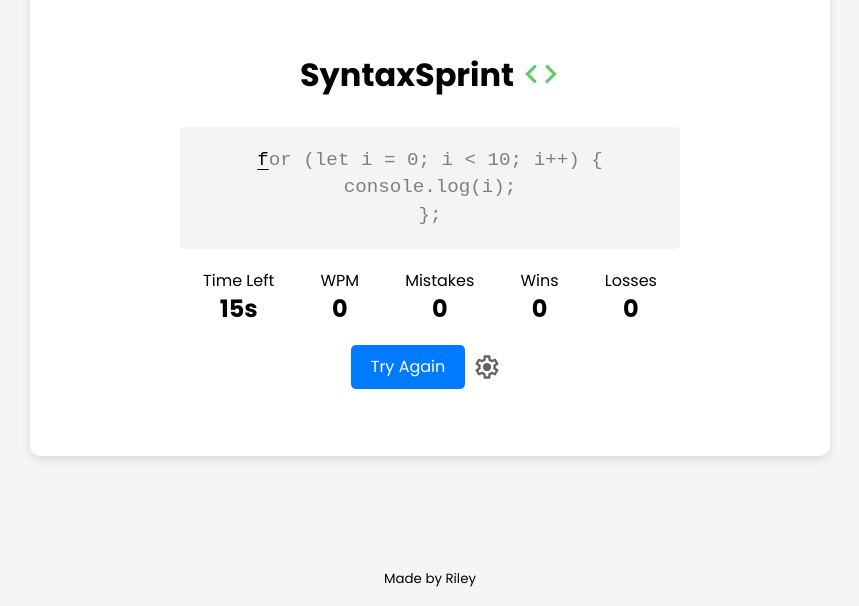
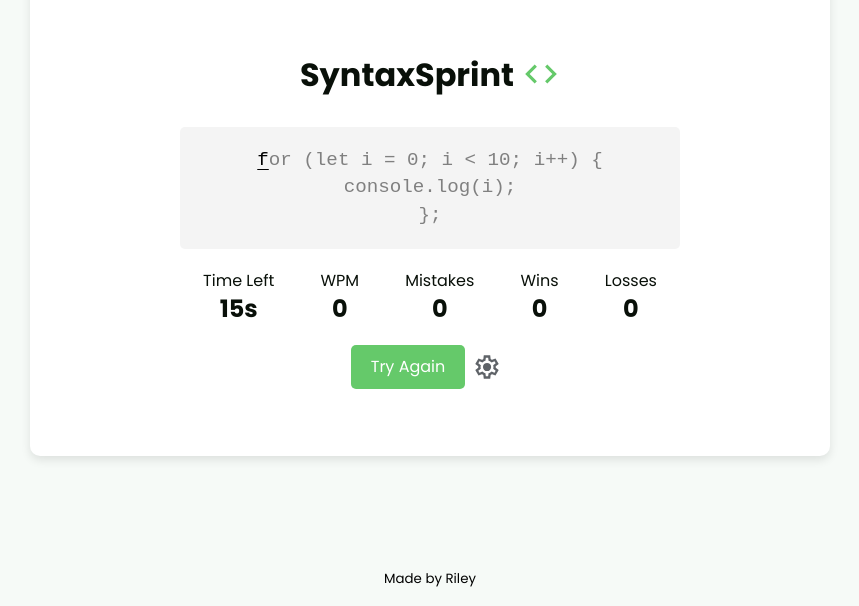
Before and after one commit to rbrickmn/syntaxsprint-app, a React (Vite) app: page / in a window 1280 px wide. Shown: the part 194-800 px from the top of the page, without its empty margins (210-1069 px from the left). Built offline with nearby package versions, Linux system fonts and the light colour scheme.

Commit message:
Updated color theme to match logo

```diff
--- a/index.html
+++ b/index.html
@@ -4,7 +4,7 @@
     <meta charset="UTF-8" />
     <link rel="icon" type="image/x-icon" href="/favicon.ico" />
     <meta name="viewport" content="width=device-width, initial-scale=1.0" />
-    <title>SyntaxSprint - DEV</title>
+    <title>SyntaxSprint</title>
   </head>
   <body>
     <div id="root"></div>
--- a/src/components/AppContainer/AppContainer.css
+++ b/src/components/AppContainer/AppContainer.css
@@ -11,6 +11,7 @@ footer {
 
 .footer-link:hover {
   text-decoration: underline;
+  color: var(--accent);
 }
 
 .made-by {
@@ -34,7 +35,7 @@ footer {
   align-items: center;
   height: 100vh;
   width: 100vw;
-  background-color: #f5f5f5;
+  background-color: var(--background);
   padding: 10px;
   box-sizing: border-box;
 }
--- a/src/components/SettingsPanel/SettingsPanel.css
+++ b/src/components/SettingsPanel/SettingsPanel.css
@@ -33,7 +33,7 @@
 
 .settings-header h2 {
   margin: 0;
-  color: #007bff;
+  color: var(--primary);
 }
 
 .settings-content {
--- a/src/components/SyntaxSprint/SyntaxSprint.css
+++ b/src/components/SyntaxSprint/SyntaxSprint.css
@@ -42,7 +42,7 @@
   padding: 10px 20px;
   font-size: 1em;
   cursor: pointer;
-  background-color: #007bff;
+  background-color: var(--primary);
   color: white;
   border: none;
   border-radius: 5px;
@@ -51,7 +51,7 @@
 }
 
 .try-again-button:hover {
-  background-color: #005fc5;
+  background-color: #54a858;
 }
 
 .button-section {
--- a/src/index.css
+++ b/src/index.css
@@ -1,4 +1,12 @@
 @import url("https://fonts.googleapis.com/css2?family=Abril+Fatface&family=Inter:ital,opsz,wght@0,14..32,100..900;1,14..32,100..900&family=Merriweather:ital@0;1&family=Poppins:ital,wght@0,100;0,200;0,300;0,400;0,500;0,600;0,700;0,800;0,900;1,100;1,200;1,300;1,400;1,500;1,600;1,700;1,800;1,900&family=Raleway:ital,wght@0,100..900;1,100..900&family=Roboto:ital,wght@0,100;0,300;0,400;0,500;0,700;0,900;1,100;1,300;1,400;1,500;1,700;1,900&family=Work+Sans:wght@400;500;800&display=swap");
+
+:root {
+  --text: #091009;
+  --background: #f6faf7;
+  --primary: #65c96a;
+  --secondary: #a9d0c4;
+  --accent: #8abfb8;
+}
 
 * {
   margin: 0;
@@ -13,6 +21,7 @@ html {
 
 body {
   font-family: "Poppins", sans-serif;
+  color: var(--text);
 }
 
 img,
@@ -31,5 +40,5 @@ button {
   border: none;
   background: none;
   cursor: pointer;
-  font-family: 'Poppins', sans-serif;
+  font-family: "Poppins", sans-serif;
 }
```
